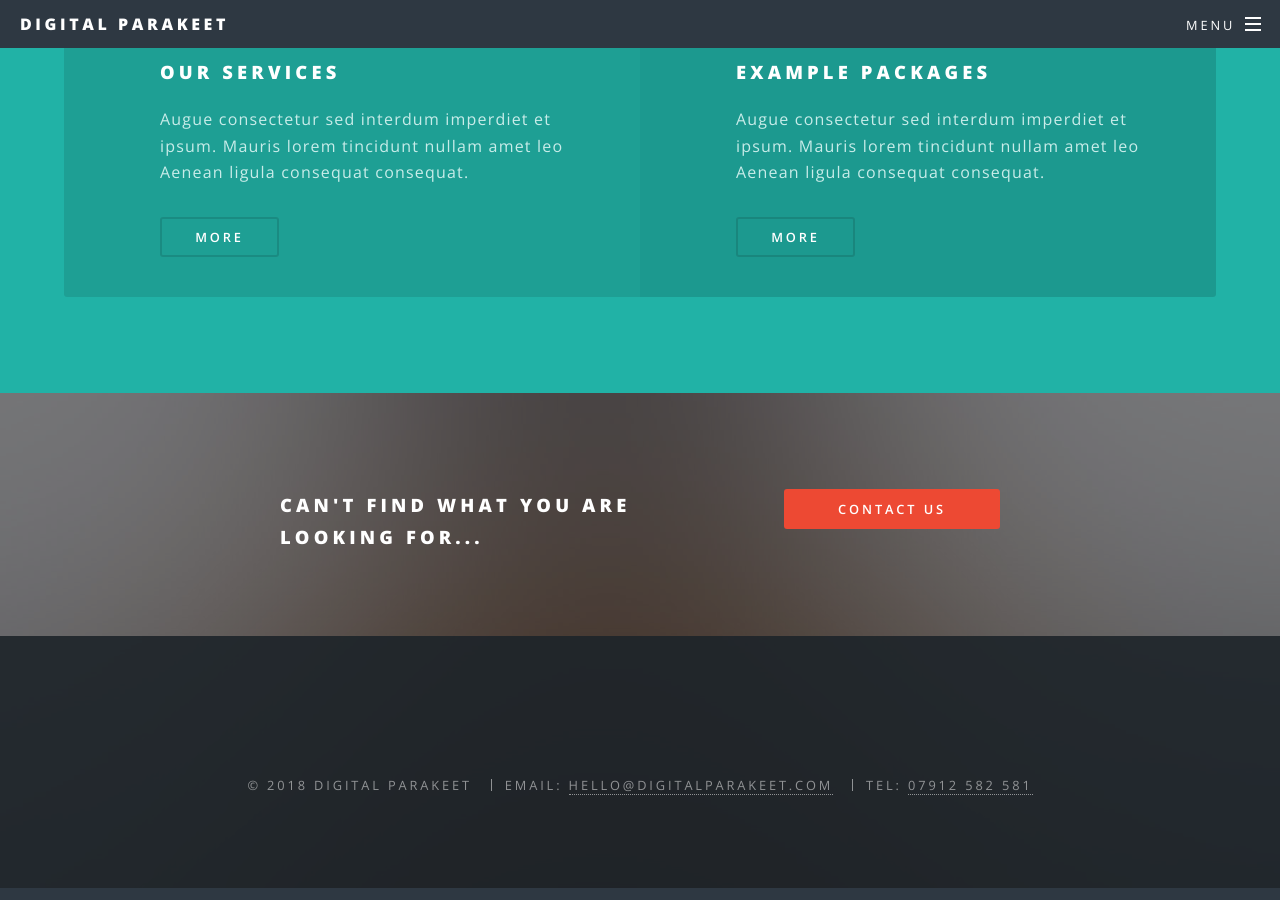
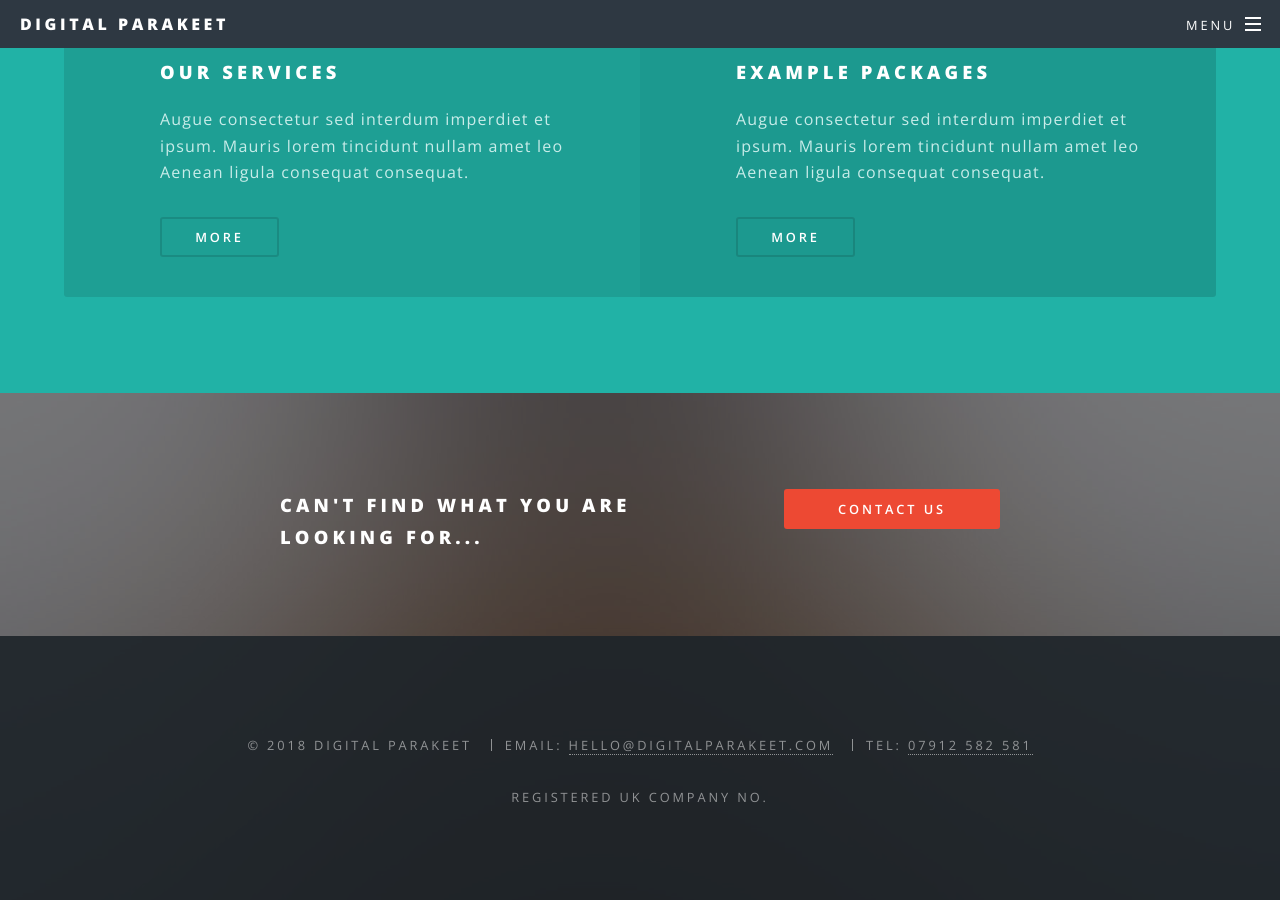
Before and after one commit to digitalparakeet/site, a Jekyll site: the page built from index.html, in a window 1280 px wide and 900 px high, scrolled down 1476 px. Built offline with Jekyll 4.4.1, drawn with Linux system fonts in a browser that asks for light colours.

Commit message:
site(footer): adds company no

```diff
--- a/_includes/footer.html
+++ b/_includes/footer.html
@@ -1,18 +1,5 @@
 <!-- Footer -->
 <footer id="footer">
-  <ul class="icons">
-    {% for socloc in site.social %}
-    {% if socloc[1] %}
-    {% if socloc[0] == 'email' %}
-    <li><a target="_blank" href="{{ socloc[1] }}" class="icon fa-envelope-o"
-           ><span class="label">E-mail</span></a></li>
-    {% else %}
-    <li><a target="_blank" href="{{ socloc[1] }}" class="icon fa-{{ socloc[0] }}"
-           ><span class="label">{{ socloc[0] }}</span></a></li>
-    {% endif %}
-    {% endif %}
-    {% endfor %}
-  </ul>
   <ul class="copyright">
     <li>&copy; {% assign thisyear = site.time | date: "%Y" %}
     {% if site.first_published %}
@@ -24,4 +11,7 @@
     <li>Email: <a href="mailto:{{ site.email }}">{{ site.email }}</a></li>
     <li>Tel: <a href="tel:{{ site.tel | replace:'0','+44' | remove: ' ' }}">{{ site.tel }}</a></li>
   </ul>
+  <ul class="copyright">
+    <li>Registered UK Company No. {{ site.company_no }}</li>
+  </ul>
 </footer>
```
